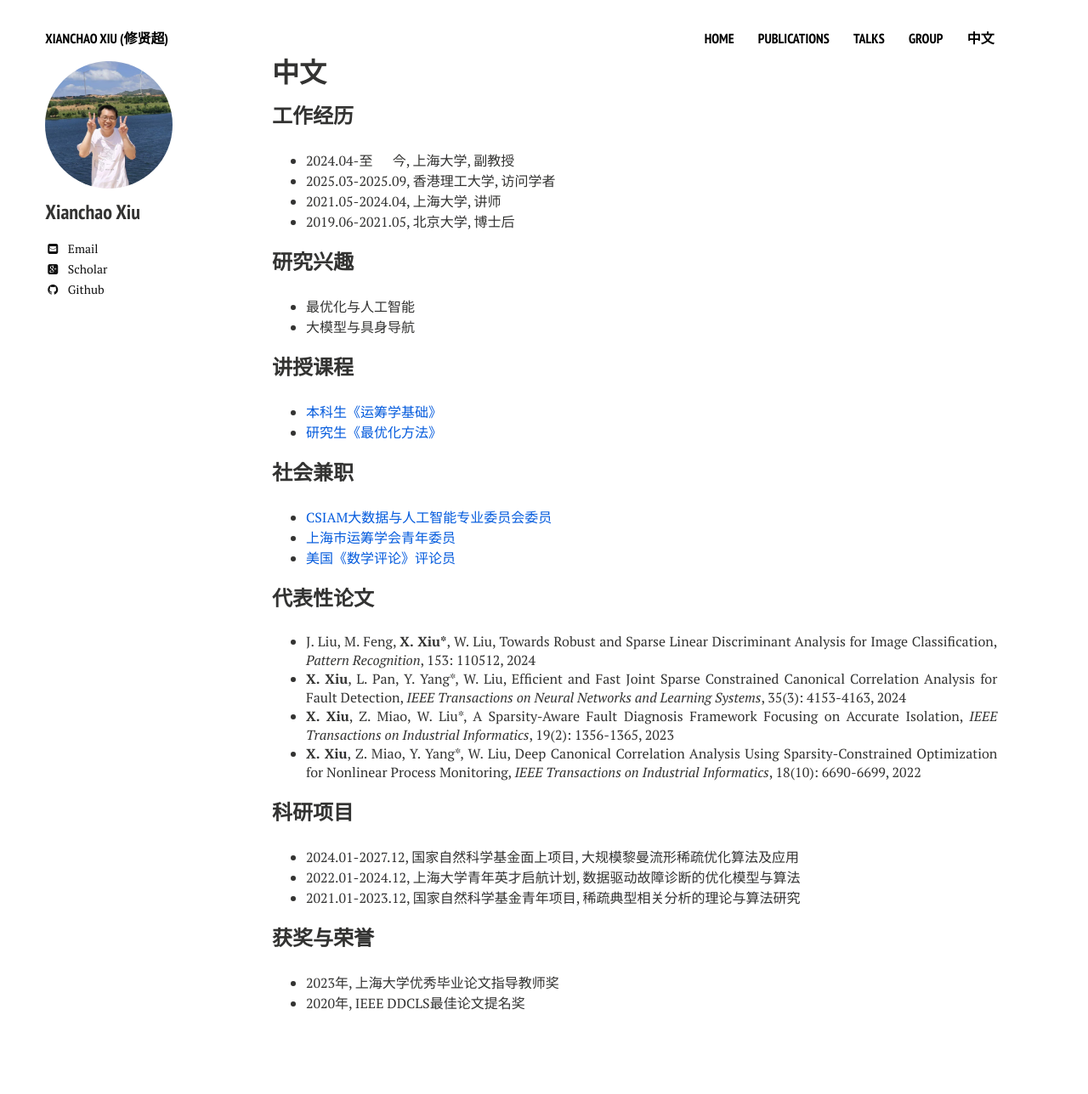
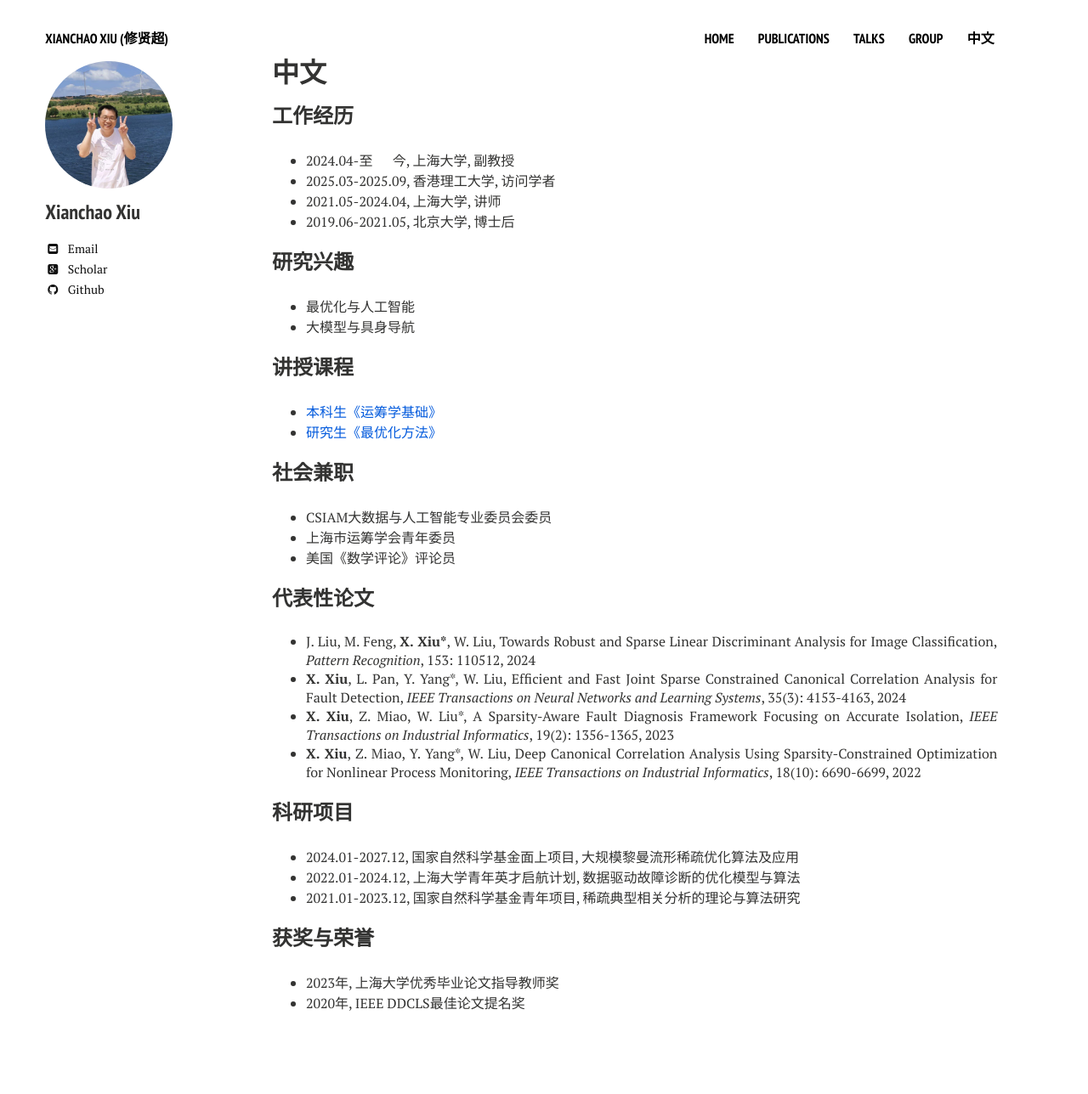
Before and after one commit to xianchaoxiu/xianchaoxiu.github.io, a Jekyll site: the page built from chinese/index.md, in a window 1280 px wide. Shown: the whole page at 85% size. Built offline with Jekyll 4.4.1, drawn with Linux system fonts in a browser that asks for light colours; nearby versions of some CDN libraries.

Commit message:
Update index.md

```diff
--- a/chinese/index.md
+++ b/chinese/index.md
@@ -29,9 +29,9 @@ share: false
 
 
 ### 社会兼职
-* <a href="https://m.csiam.org.cn/1103/index.html" class="textlink" target="_blank"> CSIAM大数据与人工智能专业委员会委员 </a><br>
-* <a href="http://www.shorsc.org.cn/" class="textlink" target="_blank"> 上海市运筹学会青年委员 </a><br>
-* <a href="https://www.ams.org/mr-database" class="textlink" target="_blank"> 美国《数学评论》评论员 </a><br>
+* CSIAM大数据与人工智能专业委员会委员 <br>
+* 上海市运筹学会青年委员 <br>
+* 美国《数学评论》评论员 <br>
 
 
 
```
